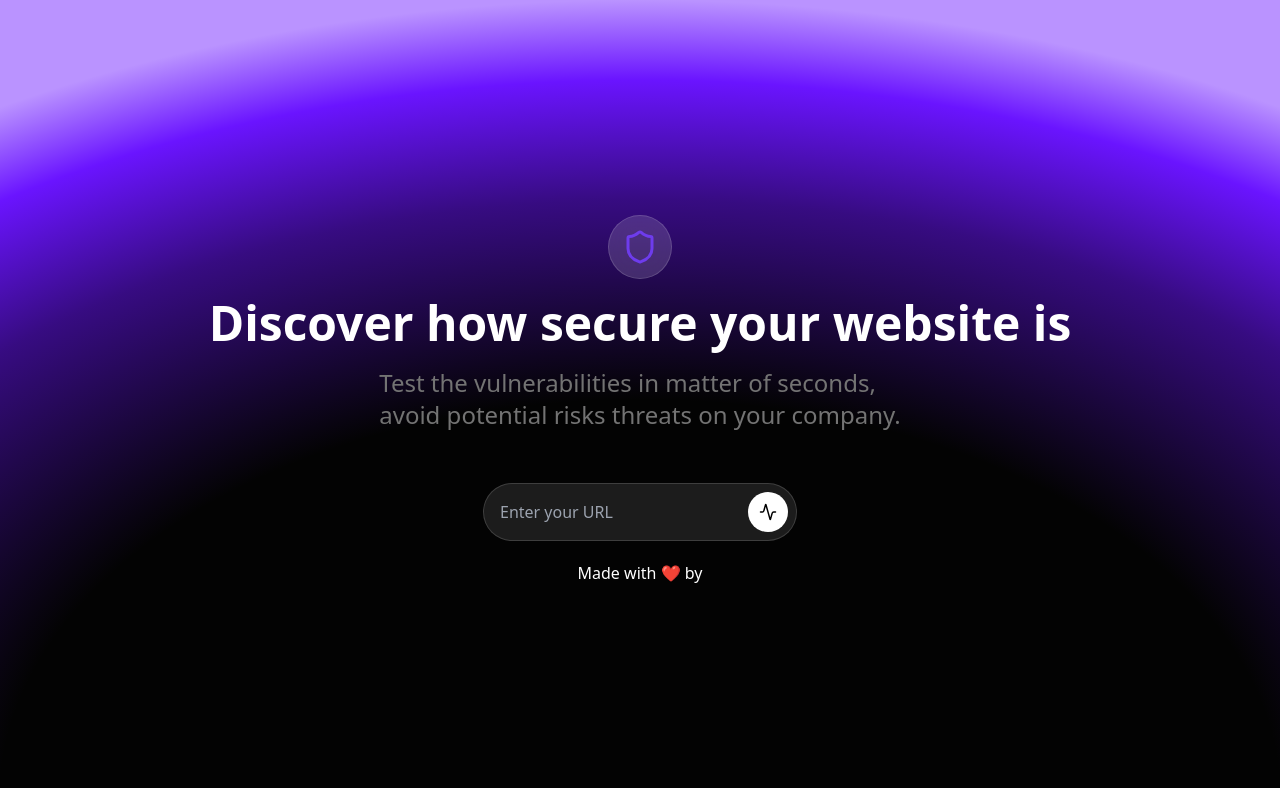
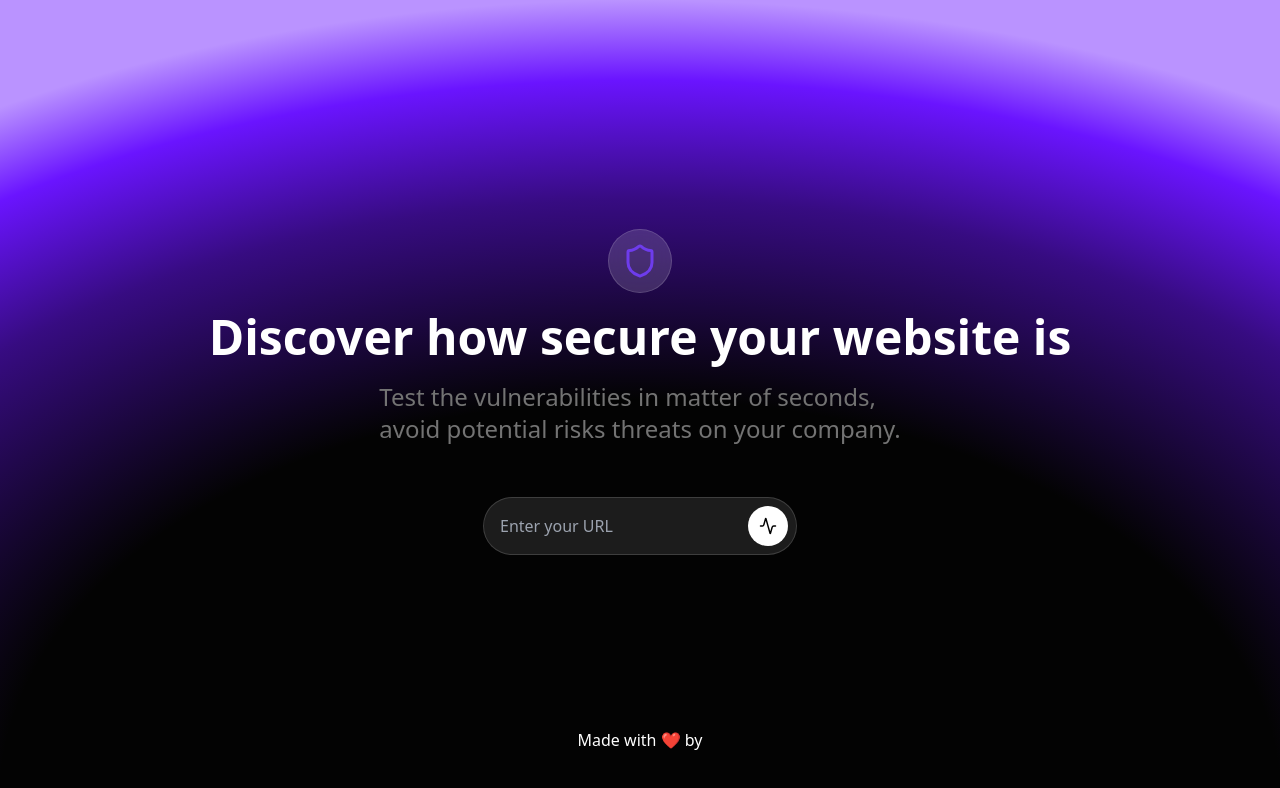
Before and after one commit to TugdualDek/projet-secu-logicielle, a Next.js app in the folder frontend/: page / in a window 1280 px wide. Shown: the top 788 px of the page. Built offline with nearby package versions, Linux system fonts and the light colour scheme.

Commit message:
Added 700ms delay before pushing to report and page layout for potential header component

```diff
--- a/frontend/src/app/page.js
+++ b/frontend/src/app/page.js
@@ -30,7 +30,11 @@ export default function Home() {
 					container.scrollHeight
 				) {
 					clearInterval(checkIfScrolled); // Stop checking
+
+					// Add a 0.7-second delay before navigating
+					setTimeout(() => {
 						router.push('/report'); // Navigate to /report
+					}, 700);
 				}
 			}, 50); // Check every 50ms
 		}
@@ -43,7 +47,12 @@ export default function Home() {
 				scrolling ? 'pointer-events-none' : ''
 			}`}
 		>
-			<div className="absolute z-20 w-full h-full flex flex-1 flex-col items-center justify-center gap-5">
+			<div className="absolute z-20 w-full h-full flex flex-1 flex-col items-center justify-between">
+
+				{/* Header component */}
+				<div className='h-14 w-full' />
+
+				<div className='w-full h-full flex flex-1 flex-col items-center justify-center gap-5'>
 					<div className="h-16 w-16 flex items-center justify-center bg-white/15 backdrop-blur-md rounded-full border border-white/15 text-[#6E3CEC]">
 						<Shield size={36} />
 					</div>
@@ -67,7 +76,9 @@ export default function Home() {
 							<Activity size={18} />
 						</button>
 					</div>
-				<div>Made with ❤️ by</div>
+				</div>
+
+				<div className='pb-12'>Made with ❤️ by</div>
 			</div>
 			<GradientBackground />
 		</div>
--- a/frontend/src/app/report/page.jsx
+++ b/frontend/src/app/report/page.jsx
@@ -1,9 +1,9 @@
 const Report = () => {
-  return (
-    <div>
-      Report
-    </div>
-  );
+	return (
+		<div className="w-full h-auto flex items-center justify-center">
+			Report Page here
+		</div>
+	);
 }
 
 export default Report;
```
Lines whose indentation alone changed are shown as unchanged.
